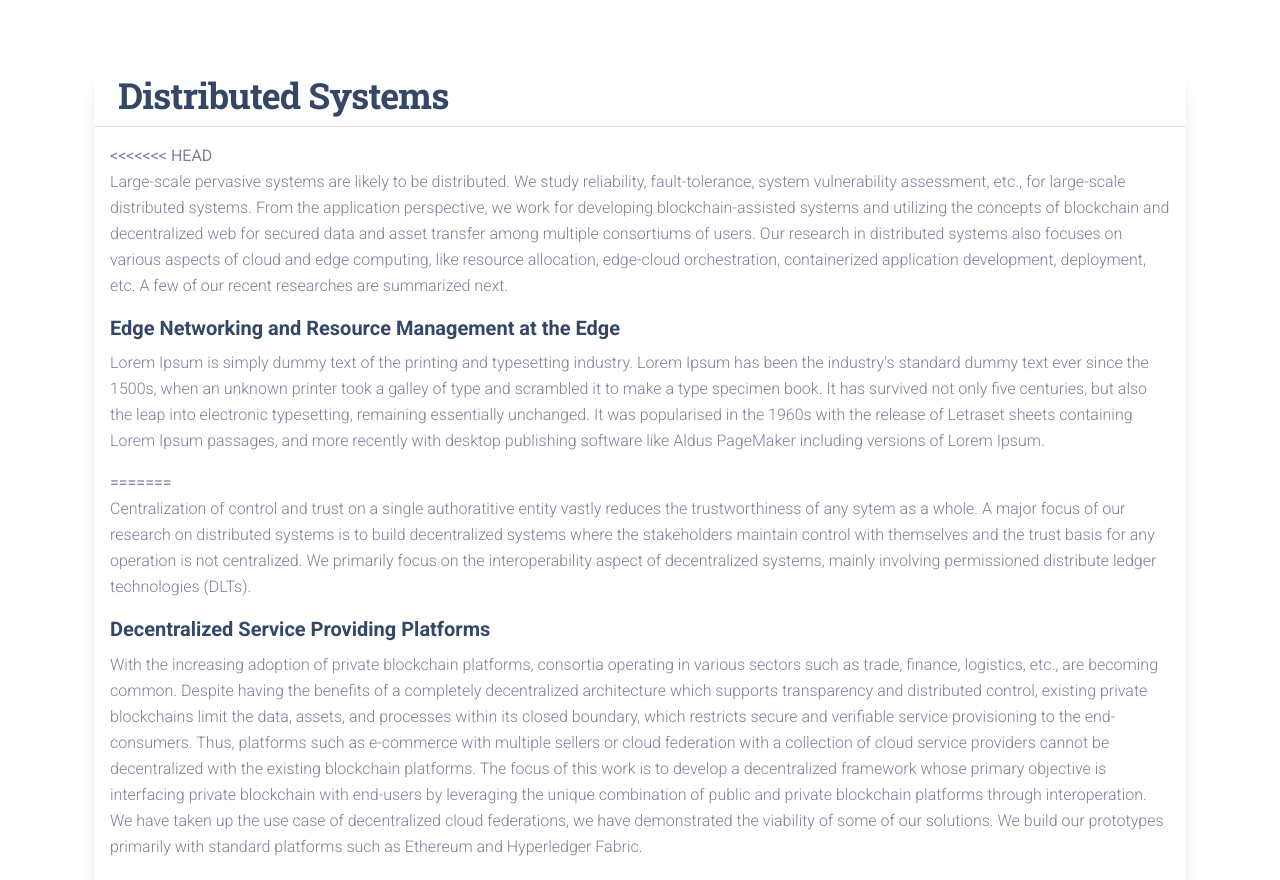
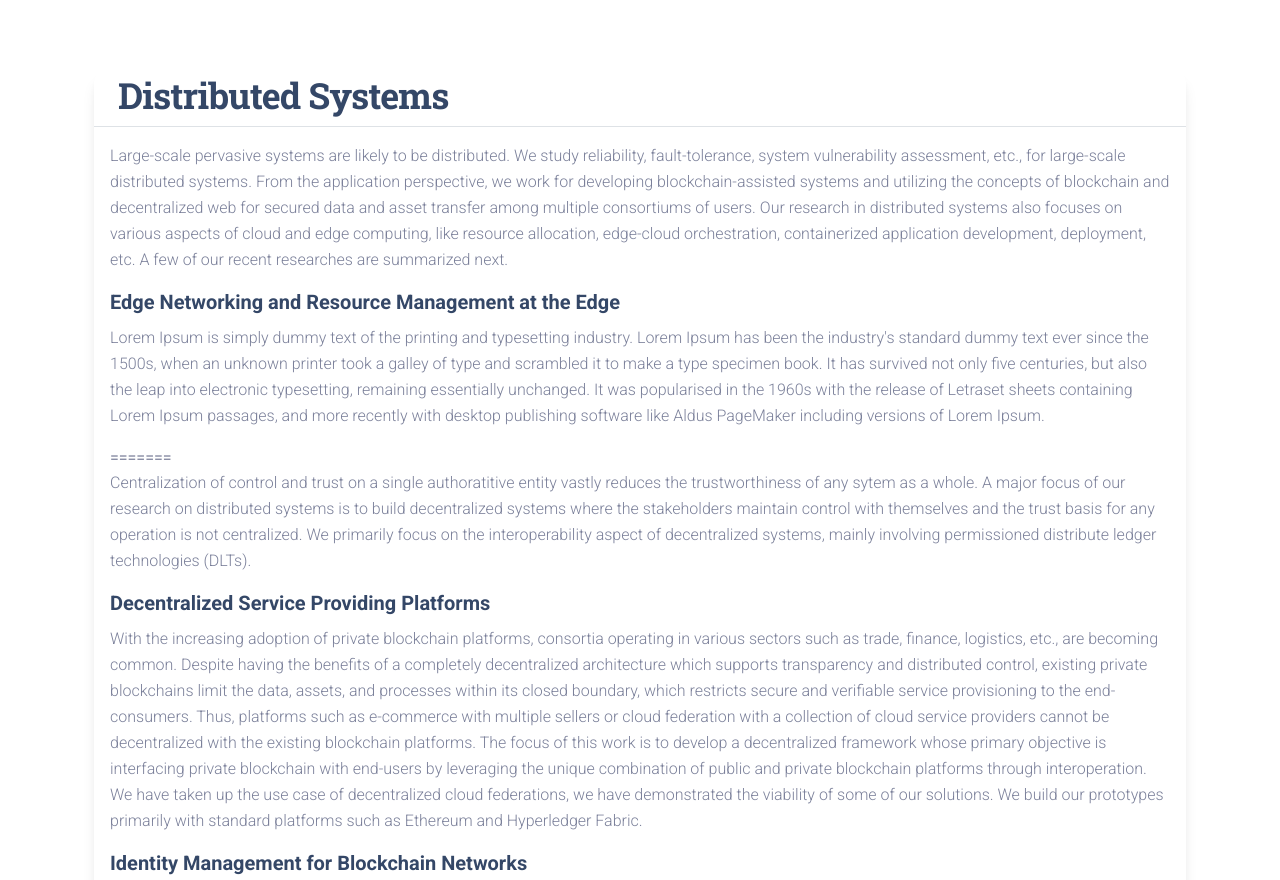
Before and after one commit to ghoshbishakh/unsl, a website: page pages/research.html in a window 1280 px wide. Shown: the part 3780-4660 px from the top of the page. Drawn offline with Linux system fonts and the light colour scheme; some packages are replaced by stand-ins of ours.

Commit message:
from Sandip

```diff
--- a/pages/research.html
+++ b/pages/research.html
@@ -224,7 +224,6 @@
                 <h2>Distributed Systems</h2>
           </div>
           <div class="tab-content tab-space p-3">
-<<<<<<< HEAD
             <p>
               Large-scale pervasive systems are likely to be distributed. We study reliability, fault-tolerance, system vulnerability assessment, etc., for large-scale distributed systems. From the application perspective, we work for developing blockchain-assisted systems and utilizing the concepts of blockchain and decentralized web for secured data and asset transfer among multiple consortiums of users. Our research in distributed systems also focuses on various aspects of cloud and edge computing, like resource allocation, edge-cloud orchestration, containerized application development, deployment, etc. A few of our recent researches are summarized next.
             </p>
@@ -251,7 +250,6 @@
              We have taken up the use case of decentralized cloud federations, we have demonstrated the viability of some of our solutions.
              We build our prototypes primarily with standard platforms such as Ethereum and Hyperledger Fabric.
             </p>
->>>>>>> cdc41e6111c69816126c3dc3213a593758f73e66
 
 
               <h5>Identity Management for Blockchain Networks</h5>
```
